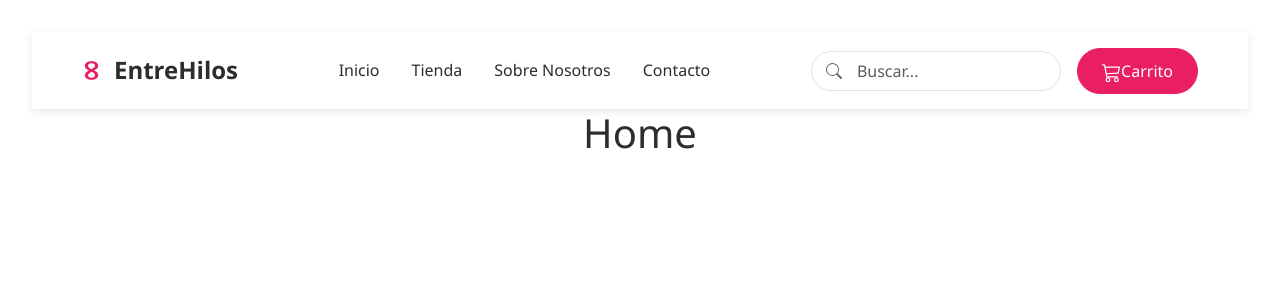
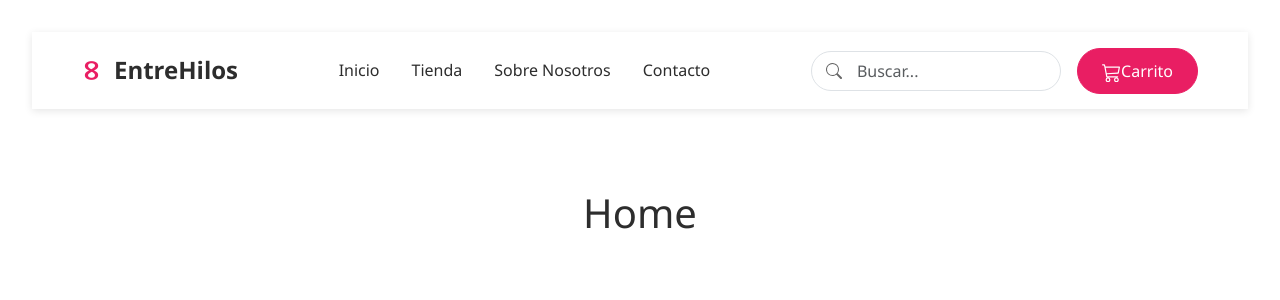
Before and after one commit to Pabloczurylo/EntreHilos, a React (Vite) app: page / in a window 1280 px wide. Shown: the top 300 px of the page. Built offline with nearby package versions, Linux system fonts and the light colour scheme.

Commit message:
Cree componente Layout para darle estructura la pagina (debería haberlo creado en otra rama)

```diff
--- a/src/App.jsx
+++ b/src/App.jsx
@@ -1,22 +1,45 @@
 import { BrowserRouter as Router, Routes, Route } from 'react-router-dom';
-import Header from './components/layout/Header';
+import Layout from './components/layout/Layout';
 import './App.css';
 
 function App() {
   return (
     <Router>
-      <div className="App">
-        <Header />
-        <main>
-          <Routes>
-            <Route path="/" element={<h1>Home</h1>} />
-            <Route path="/tienda" element={<h1>Tienda</h1>} />
-            <Route path="/sobre-nosotros" element={<h1>Sobre Nosotros</h1>} />
-            <Route path="/contacto" element={<h1>Contacto</h1>} />
-            <Route path="/carrito" element={<h1>Carrito</h1>} />
-          </Routes>
-        </main>
-      </div>
+      <Routes>
+        {/* MODIFICADO: Usamos Layout como componente padre */}
+        <Route path="/" element={<Layout />}>
+          {/* Todas estas rutas se renderizan dentro del <Outlet /> del Layout */}
+          <Route index element={
+            <div className="container">
+              <h1 className="text-center my-5">Home</h1>
+            </div>
+          } />
+
+          <Route path="tienda" element={
+            <div className="container">
+              <h1 className="text-center my-5">Tienda</h1>
+            </div>
+          } />
+
+          <Route path="sobre-nosotros" element={
+            <div className="container">
+              <h1 className="text-center my-5">Sobre Nosotros</h1>
+            </div>
+          } />
+
+          <Route path="contacto" element={
+            <div className="container">
+              <h1 className="text-center my-5">Contacto</h1>
+            </div>
+          } />
+
+          <Route path="carrito" element={
+            <div className="container">
+              <h1 className="text-center my-5">Carrito</h1>
+            </div>
+          } />
+        </Route>
+      </Routes>
     </Router>
   );
 }
--- /dev/null
+++ b/src/components/layout/Layout.css
@@ -0,0 +1,21 @@
+/*LAYOUT PRINCIPAL*/
+
+.layout-wrapper {
+  min-height: 100vh;
+  display: flex;
+  flex-direction: column;
+}
+
+/* Contenido principal */
+.main-content {
+  flex: 1; /* Ocupa todo el espacio disponible entre Header y Footer */
+  padding: var(--spacing-lg) 0;
+  background-color: #FFFFFF;
+}
+
+/* Responsive */
+@media (max-width: 768px) {
+  .main-content {
+    padding: var(--spacing-md) 0;
+  }
+}
--- a/src/components/layout/Layout.jsx
+++ b/src/components/layout/Layout.jsx
@@ -0,0 +1,24 @@
+import { Outlet } from 'react-router-dom';
+import Header from './Header';
+// import Footer from './Footer'; // Lo descomentaremos cuando lo creemos
+import './Layout.css';
+
+const Layout = () => {
+  return (
+    <div className="layout-wrapper">
+      {/* Header fijo en todas las páginas */}
+      <Header />
+
+      {/* Contenido principal - Aquí se renderizan las páginas */}
+      <main className="main-content">
+        <Outlet />
+      </main>
+
+      {/* Footer fijo en todas las páginas */}
+      {/* <Footer /> */}
+      {/* NOTA: Descomentaremos esto cuando creemos el Footer */}
+    </div>
+  );
+};
+
+export default Layout;
```
